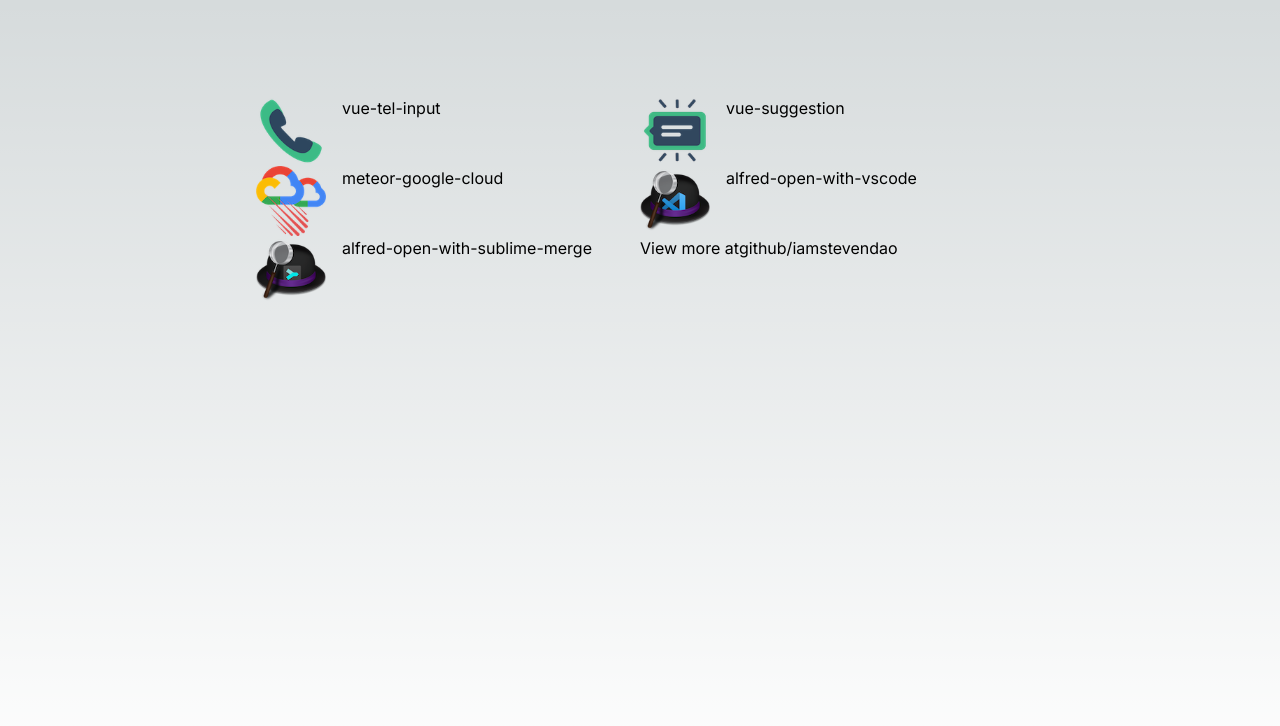
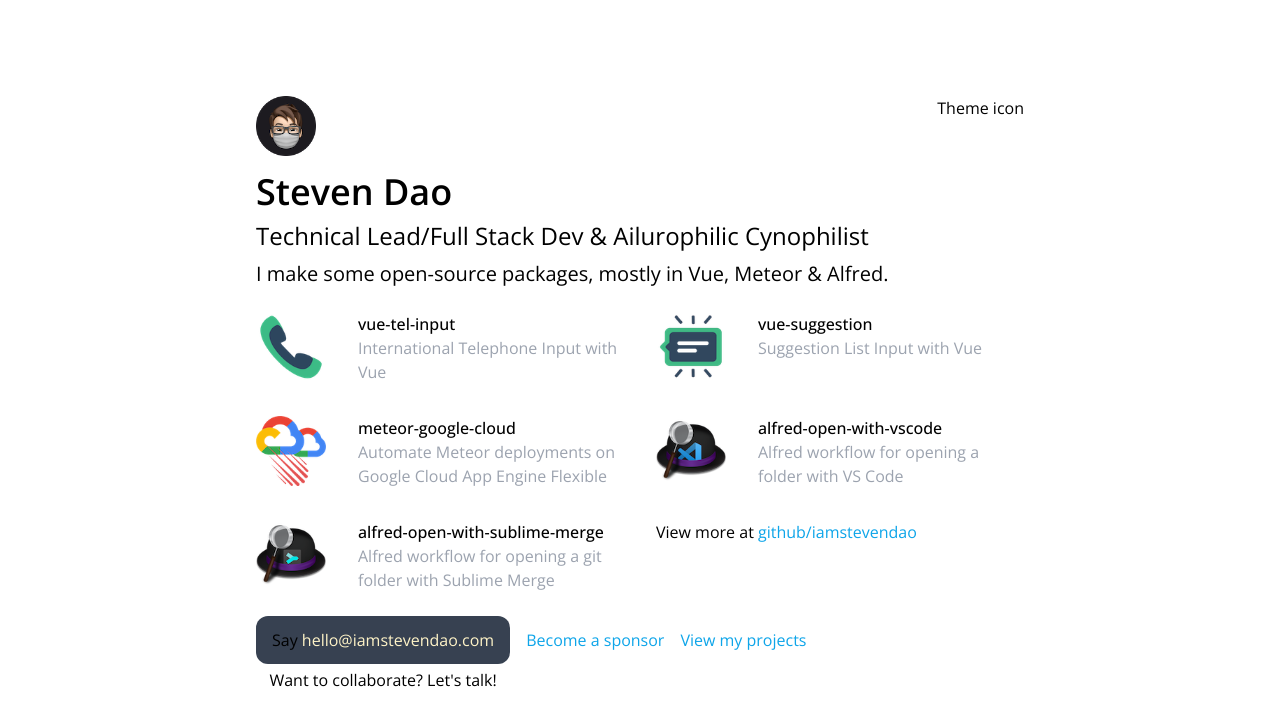
Before and after one commit to iamstevendao/iamstevendao.com, a Next.js app: page / in a window 1280 px wide. Shown: the top 726 px of the page. Built offline with nearby package versions, Linux system fonts and the light colour scheme.

Commit message:
feat: Add UI

```diff
--- a/src/app/globals.css
+++ b/src/app/globals.css
@@ -3,25 +3,18 @@
 @tailwind utilities;
 
 :root {
-  --foreground-rgb: 0, 0, 0;
-  --background-start-rgb: 214, 219, 220;
-  --background-end-rgb: 255, 255, 255;
+  --foreground: #000;
+  --background: #ffffff;
 }
 
 @media (prefers-color-scheme: dark) {
   :root {
-    --foreground-rgb: 255, 255, 255;
-    --background-start-rgb: 0, 0, 0;
-    --background-end-rgb: 0, 0, 0;
+    --foreground: #ffffffde;
+    --background: #282a36;
   }
 }
 
 body {
-  color: rgb(var(--foreground-rgb));
-  background: linear-gradient(
-      to bottom,
-      transparent,
-      rgb(var(--background-end-rgb))
-    )
-    rgb(var(--background-start-rgb));
+  color: var(--foreground);
+  background: var(--background);
 }
--- a/src/app/layout.tsx
+++ b/src/app/layout.tsx
@@ -1,8 +1,8 @@
 import type { Metadata } from 'next'
-import { Inter } from 'next/font/google'
+import { Open_Sans } from 'next/font/google'
 import './globals.css'
 
-const inter = Inter({ subsets: ['latin'] })
+const openSans = Open_Sans({ subsets: ['latin'] })
 
 export const metadata: Metadata = {
   title: 'Create Next App',
@@ -16,7 +16,7 @@
 }) {
   return (
     <html lang="en">
-      <body className={inter.className}>{children}</body>
+      <body className={openSans.className}>{children}</body>
     </html>
   )
 }
--- a/src/app/page.tsx
+++ b/src/app/page.tsx
@@ -1,10 +1,14 @@
+import Intro from '@/components/intro'
 import Projects from '@/components/projects'
+import Social from '@/components/social'
 
 export default function Home() {
   return (
     <main className="flex min-h-screen flex-col items-center justify-between p-24">
-      <div className="max-w-3xl">
+      <div className="max-w-3xl flex flex-col gap-6">
+        <Intro />
         <Projects />
+        <Social />
       </div>
     </main>
   )
--- /dev/null
+++ b/src/components/intro.tsx
@@ -0,0 +1,21 @@
+import Image from 'next/image';
+
+export default function Intro() {
+  return (
+    <section className="flex flex-col gap-4">
+      <div className="flex justify-between">
+        <Image src="/avatar.png" alt="avatar" width={60} height={60} />
+        <div>Theme icon</div>
+      </div>
+      <div className="flex flex-col gap-2">
+        <h1 className="text-4xl font-semibold">Steven Dao</h1>
+        <h2 className="text-2xl">
+          Technical Lead/Full Stack Dev &&nbsp;
+          <span className="relative">Ailurophilic&nbsp;<span className="hidden align-center absolute hover:visible">🐱</span></span>
+          <span className="relative">Cynophilist<span className="hidden align-center absolute hover:visible">🐶</span></span>
+        </h2>
+        <h3 className="text-xl">I make some open-source packages, mostly in Vue, Meteor & Alfred.</h3>
+      </div>
+    </section>
+  )
+}
--- a/src/components/projects.tsx
+++ b/src/components/projects.tsx
@@ -50,14 +50,14 @@
   ];
 
   return (
-    <section className="flex flex-wrap flex-col gap-4 md:flex-row md:gap-0">
+    <section className="grid gap-8 grid-cols-1 md:grid-cols-2">
       {projects.map((project) => (
         <a
-          className="flex md:flex-[50%] gap-4"
+          className="flex gap-8"
           href={`${project.url}?ref=iamstevendao.com`}
           key={project.name}
-
         >
+          <div className="min-w-[70px]">
             <Image
               src={project.img}
               alt={project.name}
@@ -65,13 +65,15 @@
               height={70}
               priority
             />
+          </div>
           <div className="flex flex-col">
-            <h1>{project.name}</h1>
+            <h2 className="font-medium">{project.name}</h2>
+            <span className="text-gray-400">{project.description}</span>
           </div>
         </a>
       ))}
-      <div className="flex md:flex-[50%]">
-        View more at <a href="https://github.com/iamstevendao?ref=iamstevendao.com">github/iamstevendao</a>
+      <div className="">
+        View more at&nbsp;<a className="text-sky-500" href="https://github.com/iamstevendao?ref=iamstevendao.com">github/iamstevendao</a>
       </div>
     </section >
   )
--- /dev/null
+++ b/src/components/social.tsx
@@ -0,0 +1,17 @@
+export default function Social() {
+  return (
+    <section className="flex gap-4 flex-col md:flex-row">
+      <div className="flex flex-col gap-1 align-center">
+        <a className="text-center bg-gray-700 py-3 px-4 rounded-xl" href="mailto:hello@iamstevendao.com">
+          Say&nbsp;<span className="text-amber-100">hello@iamstevendao.com</span>
+        </a>
+        <span className="text-center">Want to collaborate? Let's talk!</span>
+      </div>
+      <a className="text-sky-500 md:py-3" href="https://github.com/sponsors/iamstevendao?ref=iamstevendao.com"
+      >Become a sponsor</a>
+      <a className="text-sky-500 md:py-3" href="https://github.com/iamstevendao?ref=iamstevendao.com"
+      >View my projects
+      </a>
+    </section>
+  )
+}
--- a/tailwind.config.ts
+++ b/tailwind.config.ts
@@ -8,11 +8,9 @@
   ],
   theme: {
     extend: {
-      backgroundImage: {
-        'gradient-radial': 'radial-gradient(var(--tw-gradient-stops))',
-        'gradient-conic':
-          'conic-gradient(from 180deg at 50% 50%, var(--tw-gradient-stops))',
-      },
+      colors: {
+
+      }
     },
   },
   plugins: [],
```
Lines whose indentation alone changed are shown as unchanged.
